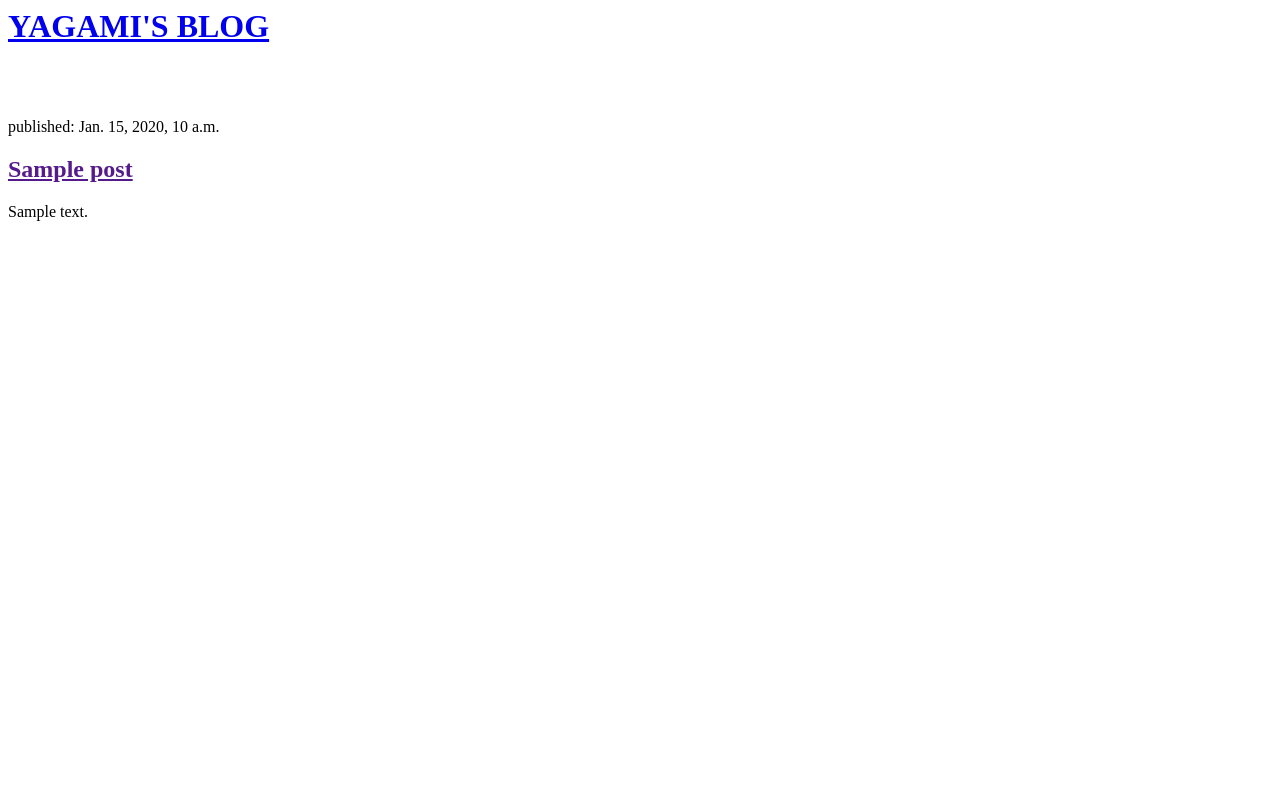
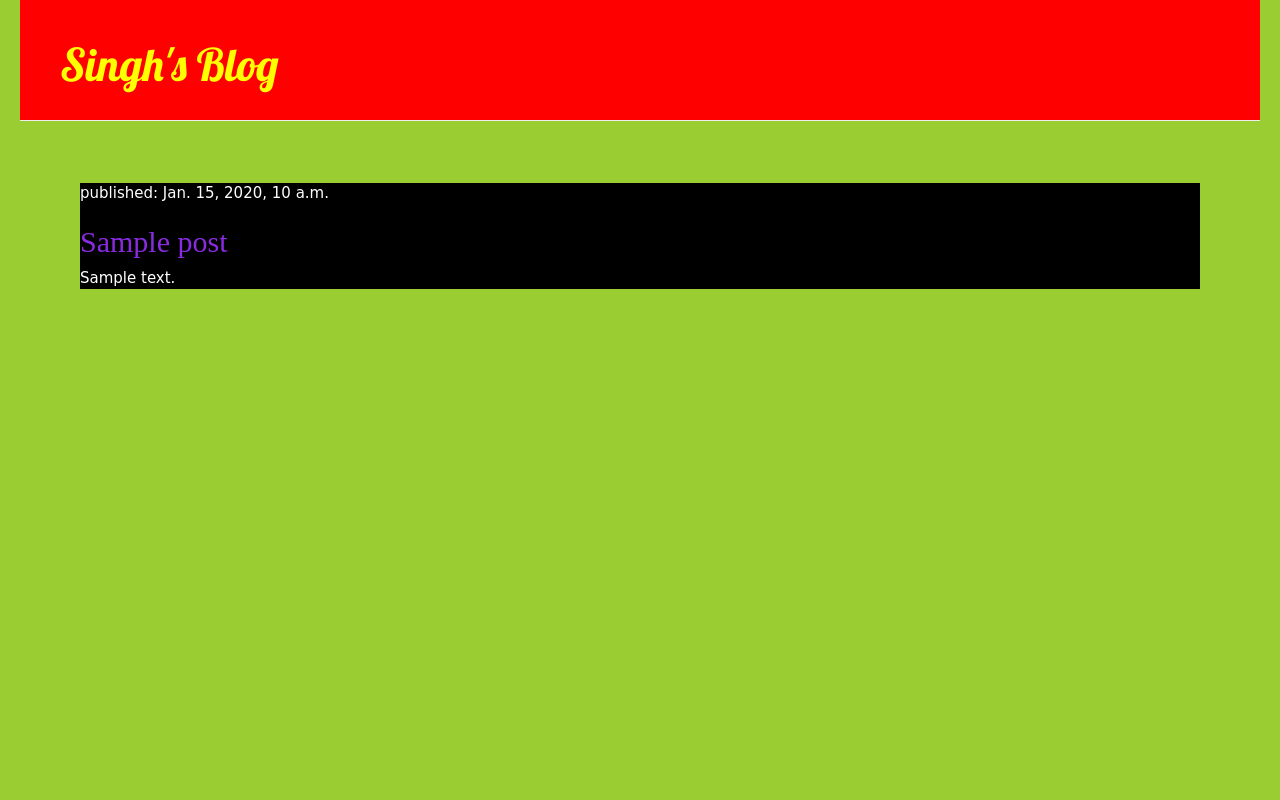
Before and after one commit to yagami-lyte/my-first-blog, a Django app: template blog/templates/blog/post_list.html in a window 1280 px wide. Run offline with Django 3.2, Linux system fonts and the light colour scheme; tables that the repository leaves empty hold one stand-in row (values such as "Sample post"); the template is opened without the code that fills it: values that come from a table or form of the project are taken from there, most other values are stand-ins (such as "Sample title", 1, 10 or a date in 2020); some libraries are stand-ins or nearby versions.

Commit message:
Designing of webpage through CSS

```diff
--- /dev/null
+++ b/blog/static/css/blog.css
@@ -0,0 +1,37 @@
+h1 a {
+    color: yellow;
+    font-family : 'Lobster';
+    font-size : 45px ;
+}
+
+h2 a {
+    color: blueviolet;
+    font-family : 'Script MT';
+    font-size : 30px;
+}
+
+
+body {
+    padding-left: 20px;
+    padding-right: 20px;
+    font-size : 15px;
+    font-family : 'Comic Sans MS';
+    background-color:yellowgreen ;
+
+}
+
+.page-header{
+    background-color: red;
+    margin-top : 0 ;
+    padding : 20px 20px 20px 40px;
+
+
+}
+
+.post{
+    margin-bottom: 70px;
+    margin-left:60px;
+    margin-right:60px;
+    color : white;
+    background-color: black;
+}
--- a/blog/templates/blog/post_list.html
+++ b/blog/templates/blog/post_list.html
@@ -1,26 +1,29 @@
+{% load static %}
 <html>
     <head>
-        <title>YAGAMI'S BLOG</title>
+        <title>Django Girls blog</title>
+        <link rel="stylesheet" href="//maxcdn.bootstrapcdn.com/bootstrap/3.2.0/css/bootstrap.min.css">
+        <link rel="stylesheet" href="//maxcdn.bootstrapcdn.com/bootstrap/3.2.0/css/bootstrap-theme.min.css">
+        <link rel="stylesheet" href="{% static 'css/blog.css' %}">
+        <link href="//fonts.googleapis.com/css?family=Lobster&subset=latin,latin-ext" rel="stylesheet" type="text/css">
+
     </head>
-
     <body>
-        <div>
-            <h1><a href = "/">YAGAMI'S BLOG</a></h1>
+        <div class = "page-header">
+            <h1><a href="/">Singh's Blog</a></h1>
         </div>
         <br>
         <br>
 
+        {% for post in posts %}
+            <div class = "post">
+                <p>published: {{ post.published_date }}</p>
+                <h2><a href="">{{ post.title }}</a></h2>
+                <p>{{ post.text|linebreaksbr }}</p>
+            </div>
 
-        {% for post in posts %}
-            <div>
-                <p>published: {{published_date}}</p>
-                <h2><a href = "">{{post.title}}</a></h2>
-                <p>{{post.text|linebreaksbr}}</p>
-            </div>
+            <br>
+            <br>
         {% endfor %}
-
-
     </body>
-
-
 </html>
```
